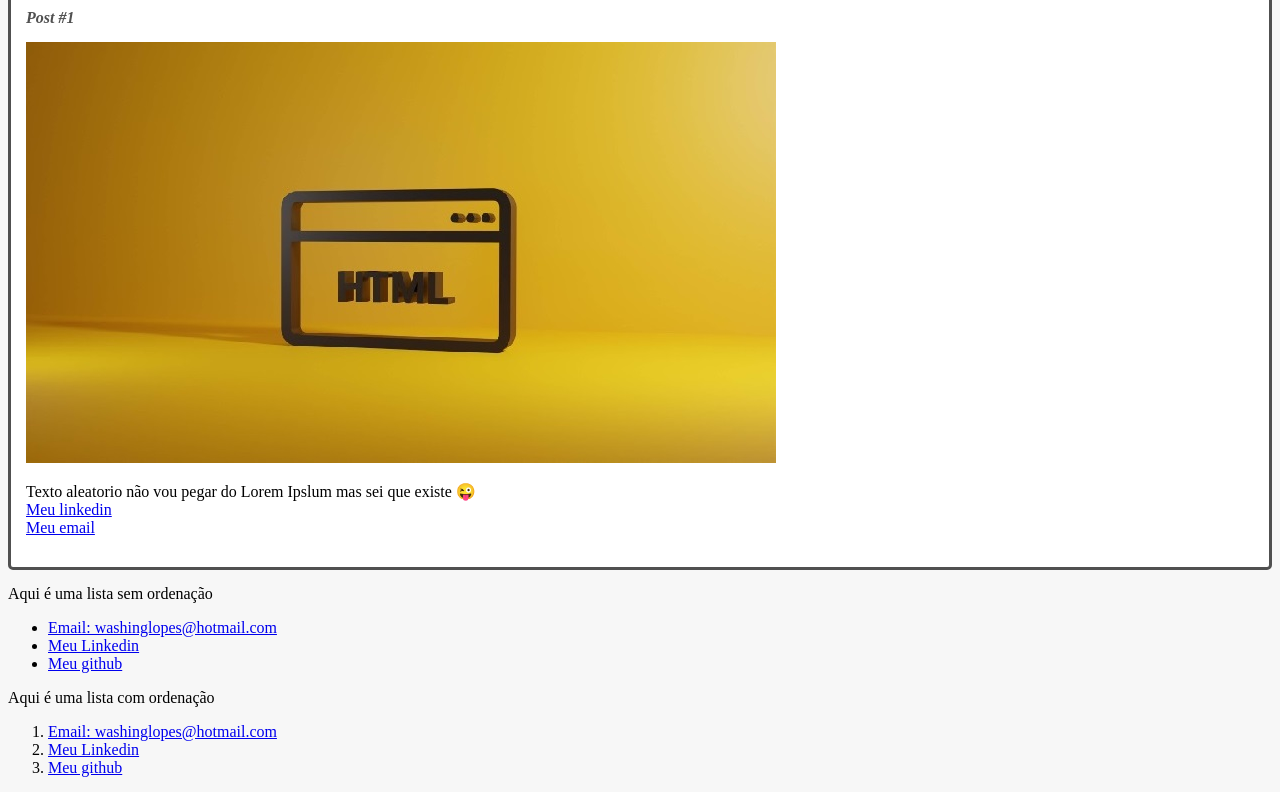
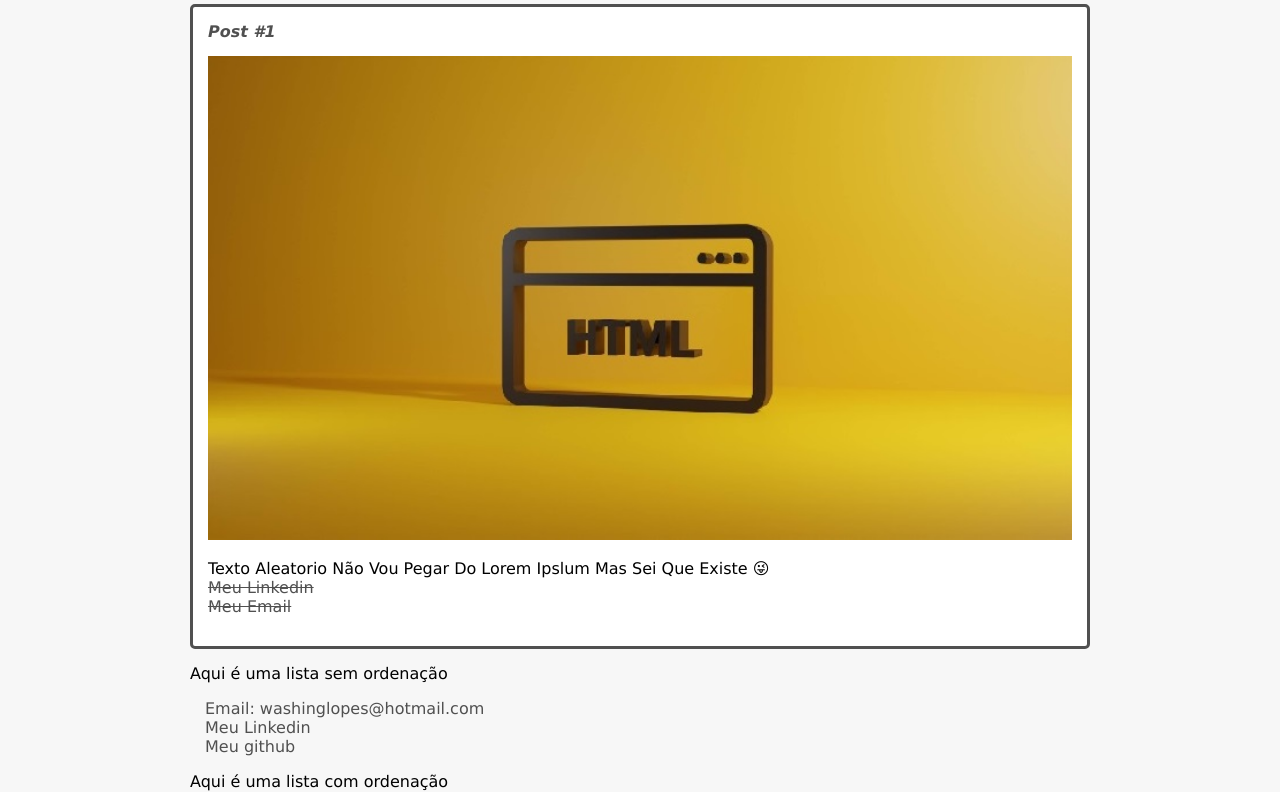
Before and after one commit to washinglopes93/diome-html-css-simples, a plain HTML site: page index.html in a window 1280 px wide. Shown: the part 377-1169 px from the top of the page. Drawn offline with Linux system fonts and the light colour scheme.

Commit message:
Fim de Modulo

```diff
--- a/estilo.css
+++ b/estilo.css
@@ -1,5 +1,9 @@
 body{
     background: #f7f7f7;
+    font-family: Verdana, Geneva, Tahoma, sans-serif;
+    max-width: 900px;
+    margin: auto;
+
 }
 
 .photo{
@@ -7,6 +11,16 @@ body{
     border-radius: 50%;
 }
 #title, .subtitle, .post_title{
+    color: #505050;
+}
+
+#title{
+    font-size: 40px;
+    text-transform: uppercase;
+}
+
+a{
+    text-decoration: line-through;
     color: #505050;
 }
 
@@ -28,8 +42,21 @@ body{
 .post_content{
     margin: 0;
     margin-bottom: 15px;
+    text-transform: capitalize;
+    text-align: justify;
 }
 
 .post_img{
     margin-bottom: 15px;
+    width: 100%;
 }
+
+.lista_de_contato_não_ordenada{
+    list-style-type: none;
+    padding-left: 15px;
+}
+
+.lista_de_contato_não_ordenada li a{
+    text-decoration: none;
+    list
+}
--- a/index.html
+++ b/index.html
@@ -29,7 +29,7 @@
         </section>
         <footer>
             Aqui é uma lista sem ordenação
-            <ul>
+            <ul class="lista_de_contato_não_ordenada">
                 <li><a href="mailto:washingçlopes@hotmail.com">Email: washinglopes@hotmail.com</a></li>
                 <li><a href="https://www.linkedin.com/in/washington-lopes-de-sousa-658511147/" target="_blank">Meu Linkedin</a></li>
                 <li><a href="https://github.com/washinglopes93/" target="_blank">Meu github</a></li>
@@ -37,7 +37,7 @@
 
             Aqui é uma lista com ordenação
 
-            <ol>
+            <ol class="lista_de_contato_ordenada">
                 <li><a href="mailto:washingçlopes@hotmail.com">Email: washinglopes@hotmail.com</a></li>
                 <li><a href="https://www.linkedin.com/in/washington-lopes-de-sousa-658511147/" target="_blank">Meu Linkedin</a></li>
                 <li><a href="https://github.com/washinglopes93/" target="_blank">Meu github</a></li>
```
